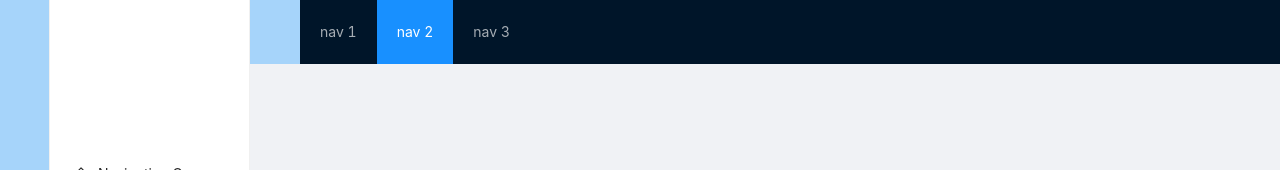
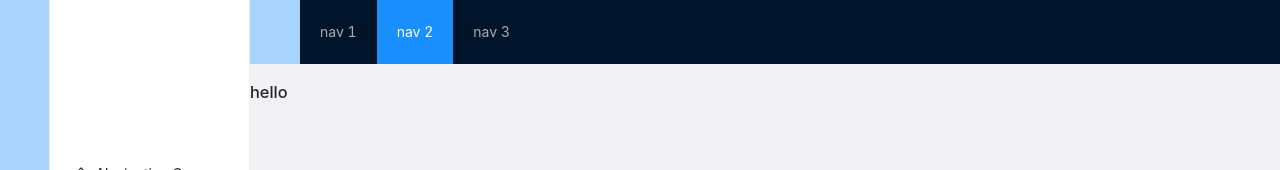
Before and after one commit to Makii117/HackAtHomeFront, a React (Create React App) app: page / in a window 1280 px wide. Shown: the top 170 px of the page. Built offline with nearby package versions, Linux system fonts and the light colour scheme; the HTML template or start-up script is replaced by a standard one.

Commit message:
started working on graphs and cards

```diff
--- /dev/null
+++ b/src/components/Cards/cards.js
@@ -0,0 +1 @@
+import React from 'react';
--- /dev/null
+++ b/src/components/Graph/graph.js
@@ -0,0 +1,13 @@
+import React from 'react';
+
+
+export const Graph = () =>{
+
+     return(
+         <h1>
+             hello
+         </h1>
+     )
+}
+
+export default Graph;
--- a/src/pages/Portal/Portal.jsx
+++ b/src/pages/Portal/Portal.jsx
@@ -1,13 +1,13 @@
 import React from "react";
 
 import Lout from "../../components/Layout/Layout.jsx";
-
+import Graph from "../../components/Graph/graph";
 
 
 export const Portal = () => {
   return <div>
     <Lout>
-
+      <Graph></Graph>
     </Lout>
   </div>;
 };
```
